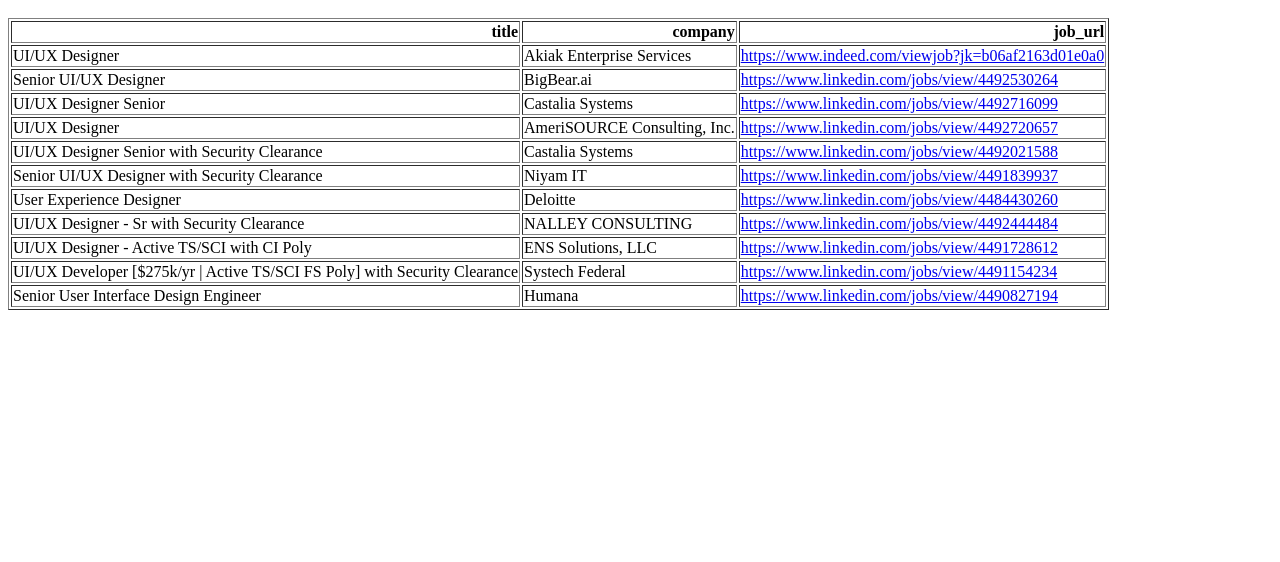
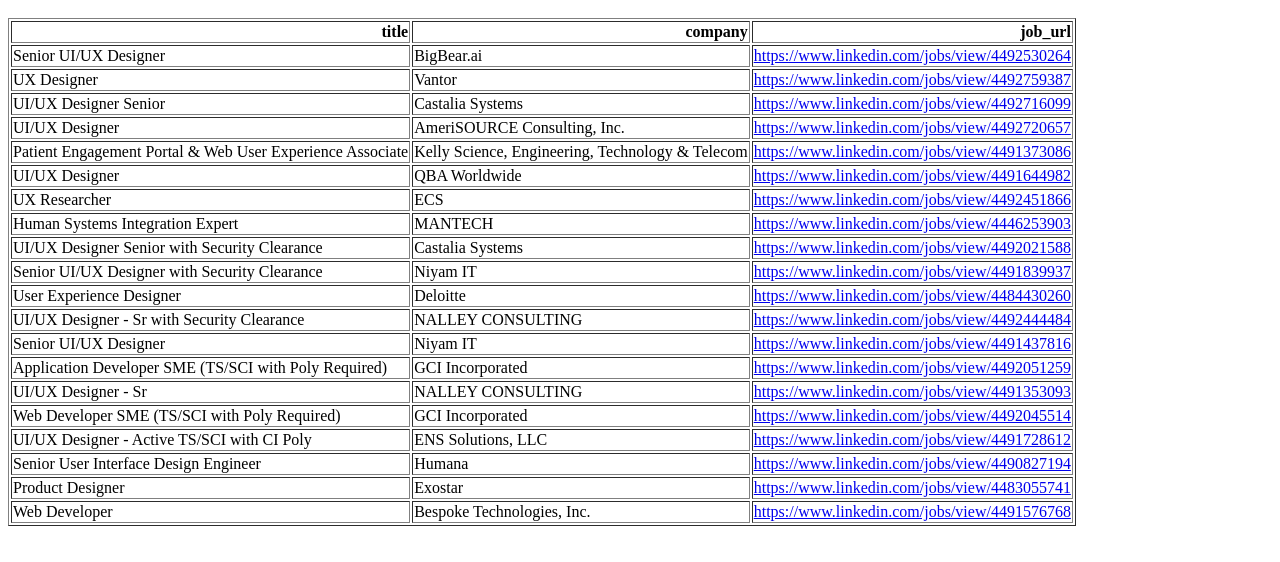
Before and after one commit to youngdv/Job-tracker, a plain HTML site: page index.html in a window 1280 px wide. Shown: the part 48-610 px from the top of the page. Drawn offline with Linux system fonts and the light colour scheme.

Commit message:
Update job board

```diff
--- a/index.html
+++ b/index.html
@@ -8,14 +8,14 @@
   </thead>
   <tbody>
     <tr>
-      <td>UI/UX Designer</td>
-      <td>Akiak Enterprise Services</td>
-      <td><a href="https://www.indeed.com/viewjob?jk=b06af2163d01e0a0" target="_blank">https://www.indeed.com/viewjob?jk=b06af2163d01e0a0</a></td>
-    </tr>
-    <tr>
       <td>Senior UI/UX Designer</td>
       <td>BigBear.ai</td>
       <td><a href="https://www.linkedin.com/jobs/view/4492530264" target="_blank">https://www.linkedin.com/jobs/view/4492530264</a></td>
+    </tr>
+    <tr>
+      <td>UX Designer</td>
+      <td>Vantor</td>
+      <td><a href="https://www.linkedin.com/jobs/view/4492759387" target="_blank">https://www.linkedin.com/jobs/view/4492759387</a></td>
     </tr>
     <tr>
       <td>UI/UX Designer Senior</td>
@@ -26,6 +26,26 @@
       <td>UI/UX Designer</td>
       <td>AmeriSOURCE Consulting, Inc.</td>
       <td><a href="https://www.linkedin.com/jobs/view/4492720657" target="_blank">https://www.linkedin.com/jobs/view/4492720657</a></td>
+    </tr>
+    <tr>
+      <td>Patient Engagement Portal &amp; Web User Experience Associate</td>
+      <td>Kelly Science, Engineering, Technology &amp; Telecom</td>
+      <td><a href="https://www.linkedin.com/jobs/view/4491373086" target="_blank">https://www.linkedin.com/jobs/view/4491373086</a></td>
+    </tr>
+    <tr>
+      <td>UI/UX Designer</td>
+      <td>QBA Worldwide</td>
+      <td><a href="https://www.linkedin.com/jobs/view/4491644982" target="_blank">https://www.linkedin.com/jobs/view/4491644982</a></td>
+    </tr>
+    <tr>
+      <td>UX Researcher</td>
+      <td>ECS</td>
+      <td><a href="https://www.linkedin.com/jobs/view/4492451866" target="_blank">https://www.linkedin.com/jobs/view/4492451866</a></td>
+    </tr>
+    <tr>
+      <td>Human Systems Integration Expert</td>
+      <td>MANTECH</td>
+      <td><a href="https://www.linkedin.com/jobs/view/4446253903" target="_blank">https://www.linkedin.com/jobs/view/4446253903</a></td>
     </tr>
     <tr>
       <td>UI/UX Designer Senior with Security Clearance</td>
@@ -48,19 +68,44 @@
       <td><a href="https://www.linkedin.com/jobs/view/4492444484" target="_blank">https://www.linkedin.com/jobs/view/4492444484</a></td>
     </tr>
     <tr>
+      <td>Senior UI/UX Designer</td>
+      <td>Niyam IT</td>
+      <td><a href="https://www.linkedin.com/jobs/view/4491437816" target="_blank">https://www.linkedin.com/jobs/view/4491437816</a></td>
+    </tr>
+    <tr>
+      <td>Application Developer SME (TS/SCI with Poly Required)</td>
+      <td>GCI Incorporated</td>
+      <td><a href="https://www.linkedin.com/jobs/view/4492051259" target="_blank">https://www.linkedin.com/jobs/view/4492051259</a></td>
+    </tr>
+    <tr>
+      <td>UI/UX Designer - Sr</td>
+      <td>NALLEY CONSULTING</td>
+      <td><a href="https://www.linkedin.com/jobs/view/4491353093" target="_blank">https://www.linkedin.com/jobs/view/4491353093</a></td>
+    </tr>
+    <tr>
+      <td>Web Developer SME (TS/SCI with Poly Required)</td>
+      <td>GCI Incorporated</td>
+      <td><a href="https://www.linkedin.com/jobs/view/4492045514" target="_blank">https://www.linkedin.com/jobs/view/4492045514</a></td>
+    </tr>
+    <tr>
       <td>UI/UX Designer - Active TS/SCI with CI Poly</td>
       <td>ENS Solutions, LLC</td>
       <td><a href="https://www.linkedin.com/jobs/view/4491728612" target="_blank">https://www.linkedin.com/jobs/view/4491728612</a></td>
-    </tr>
-    <tr>
-      <td>UI/UX Developer [$275k/yr | Active TS/SCI FS Poly] with Security Clearance</td>
-      <td>Systech Federal</td>
-      <td><a href="https://www.linkedin.com/jobs/view/4491154234" target="_blank">https://www.linkedin.com/jobs/view/4491154234</a></td>
     </tr>
     <tr>
       <td>Senior User Interface Design Engineer</td>
       <td>Humana</td>
       <td><a href="https://www.linkedin.com/jobs/view/4490827194" target="_blank">https://www.linkedin.com/jobs/view/4490827194</a></td>
     </tr>
+    <tr>
+      <td>Product Designer</td>
+      <td>Exostar</td>
+      <td><a href="https://www.linkedin.com/jobs/view/4483055741" target="_blank">https://www.linkedin.com/jobs/view/4483055741</a></td>
+    </tr>
+    <tr>
+      <td>Web Developer</td>
+      <td>Bespoke Technologies, Inc.</td>
+      <td><a href="https://www.linkedin.com/jobs/view/4491576768" target="_blank">https://www.linkedin.com/jobs/view/4491576768</a></td>
+    </tr>
   </tbody>
 </table></body></html>
```
